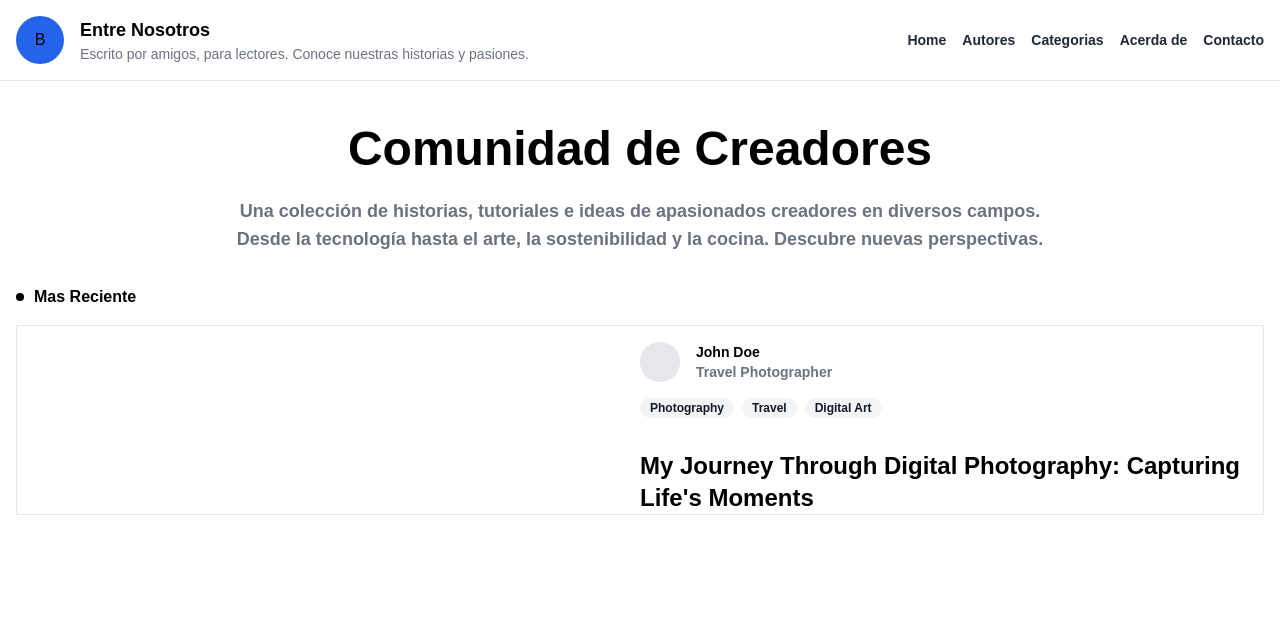
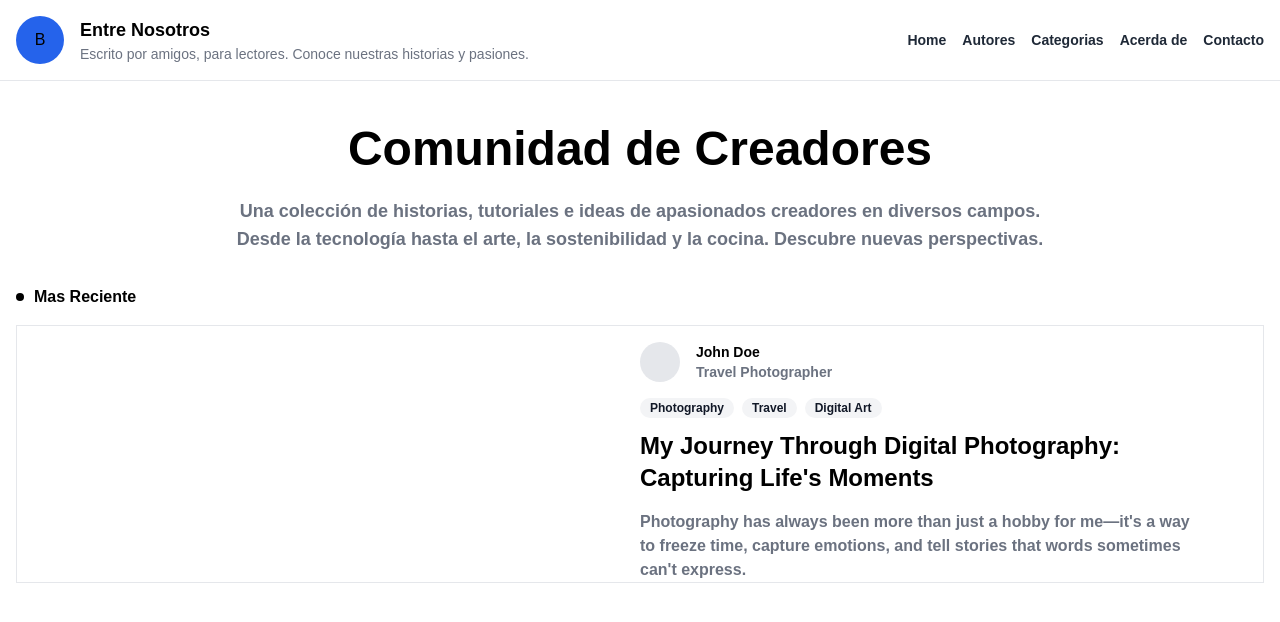
Before and after one commit to GuillermoSM5/front-blog, a Next.js app: page /home in a window 1280 px wide. Shown: the top 622 px of the page. Built offline with nearby package versions, Linux system fonts and the light colour scheme.

Commit message:
feat(postcard): add title and description about the article

```diff
--- a/src/app/home/components/PostCard/PostCard.tsx
+++ b/src/app/home/components/PostCard/PostCard.tsx
@@ -17,16 +17,19 @@ const PostCard = () => {
                             <p className="text-sm font-bold text text-(--secondary-color)">Travel Photographer</p>
                         </div>
                     </div>
-                    <div className="flex [&>*]:mr-2 mb-8">
+                    <div className="flex [&>*]:mr-2 mb-3">
                         {
                             arrayTags.map((text, index) => <Tag text={text} key={index} />)
                         }
                     </div>
                     <div>
-                        <p className="text-2xl font-extrabold">
+                        <p className="text-2xl font-black w-[80%]">
                             My Journey Through Digital Photography: Capturing Life's Moments
                         </p>
                     </div>
+                    <p className="mt-4 text-(--secondary-color) font-semibold w-[90%]">
+                        Photography has always been more than just a hobby for me—it's a way to freeze time, capture emotions, and tell stories that words sometimes can't express.
+                    </p>
                 </div>
             </div>
         </>
```
